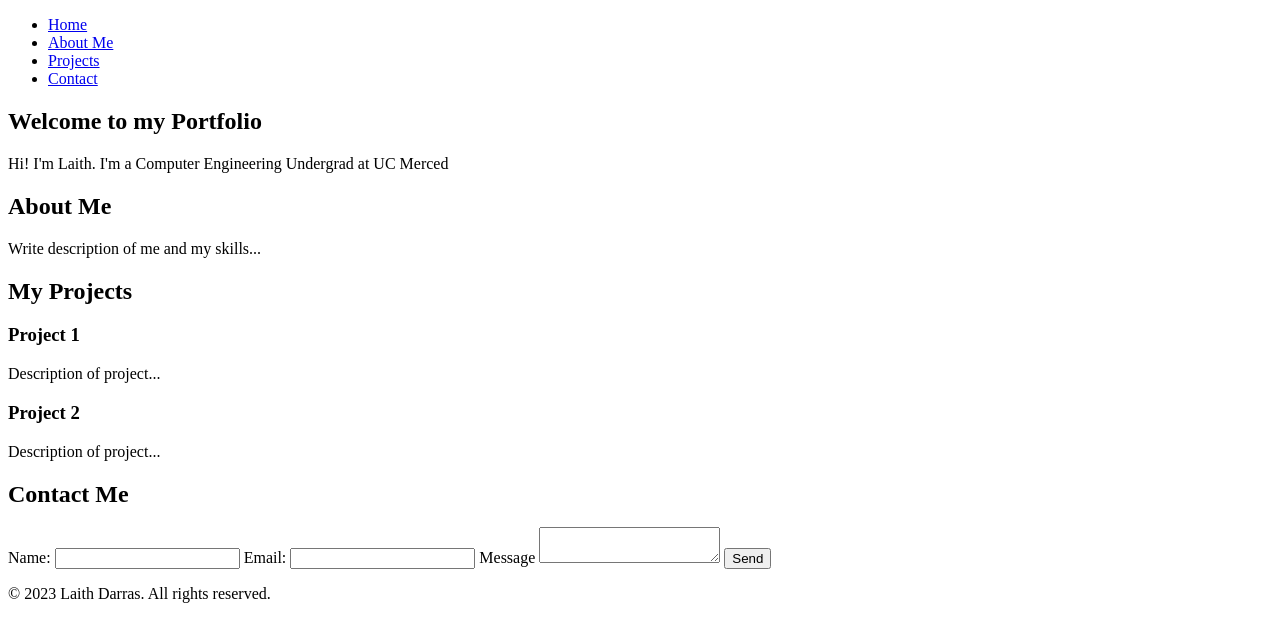
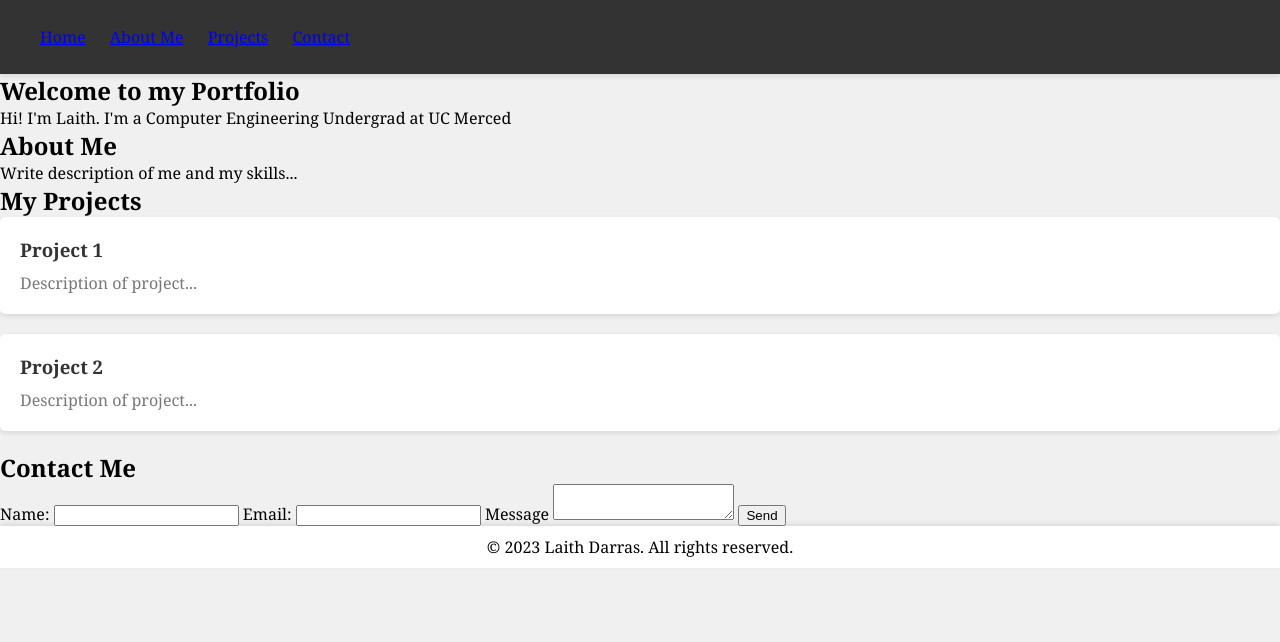
Before and after one commit to laithdarras/laith-darras-portfolio-website, a plain HTML site: page index.html in a window 1280 px wide. Drawn offline with Linux system fonts and the light colour scheme; files that its build step writes are made by us from their sources; a script that the page names is missing.

Commit message:
Added basic css styling

```diff
--- /dev/null
+++ b/css/style.css
@@ -0,0 +1,70 @@
+/*
+    This is a comment in css
+*/
+
+/* Resetting values */
+body, h1, h2, h3, p {
+    margin: 0;
+    padding: 0;
+}
+
+/* styling */
+body {
+    font-family: Georgia, 'Times New Roman', Times, serif;
+    background-color: #f0f0f0;
+}
+
+.container {
+    max-width: 1200px;
+    margin: 0 auto;
+    padding: 20px;
+}
+
+header {
+    background-color: #333;
+    color: #fff;
+    padding: 10px 0;
+    box-shadow: 0px 2px 5px rgba(0,0,0,0.1);
+}
+
+
+nav ul {
+    list-style: none;
+}
+
+nav ul li {
+    display: inline;
+    margin-right: 20px;
+}
+
+nav a:hover {
+    color: #f8b400
+}
+
+.section {
+    padding: 40px 0;
+}
+
+.project {
+    margin-bottom: 20px;
+    background-color: #fff;
+    padding: 20px;
+    border-radius: 5px;
+    box-shadow: 0px 2px 5px rgba(0,0,0,0.1);
+}
+
+.project h3 {
+    margin-bottom: 10px;
+    color: #333;
+}
+
+.project p {
+    color: #777;
+}
+
+footer {
+    text-align: center;
+    padding: 10px 0;
+    background-color: #fff;
+    box-shadow: 0px -2px 5px rgba(0,0,0,0.1);
+}
--- a/style.css
+++ /dev/null
@@ -1,3 +0,0 @@
-/*
-    This is a comment in css
-*/
```
Also changed, not shown: index.html (+1 -0 lines), app.js (deleted), js/main.js (renamed from script.js).
